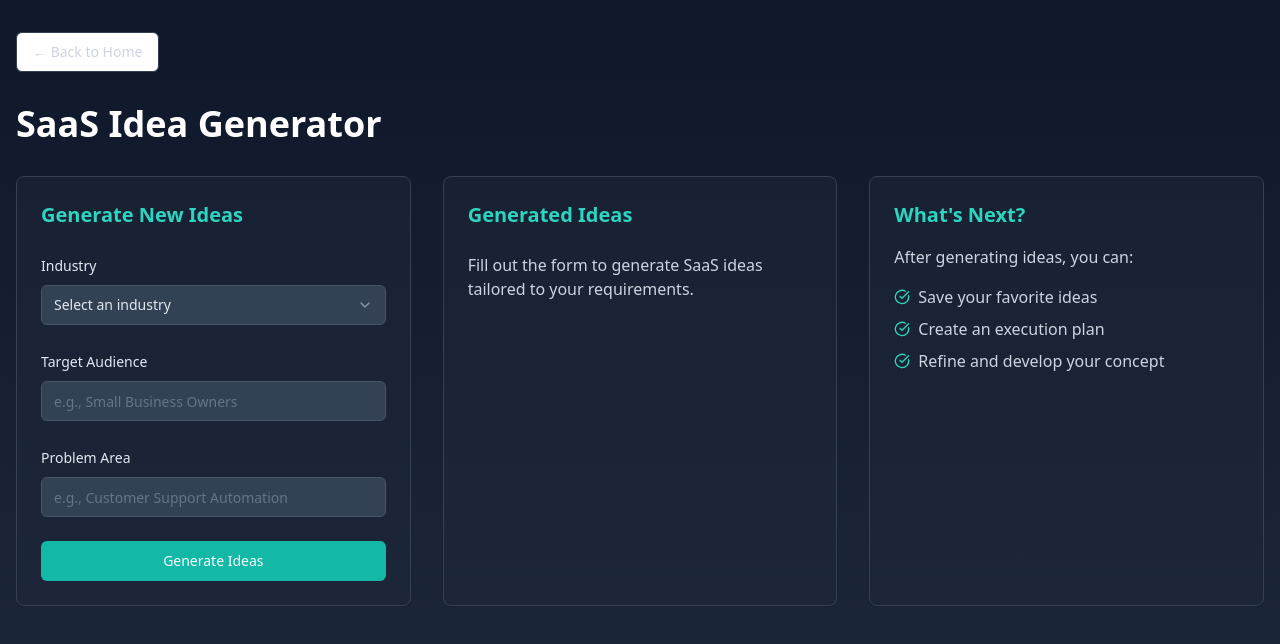
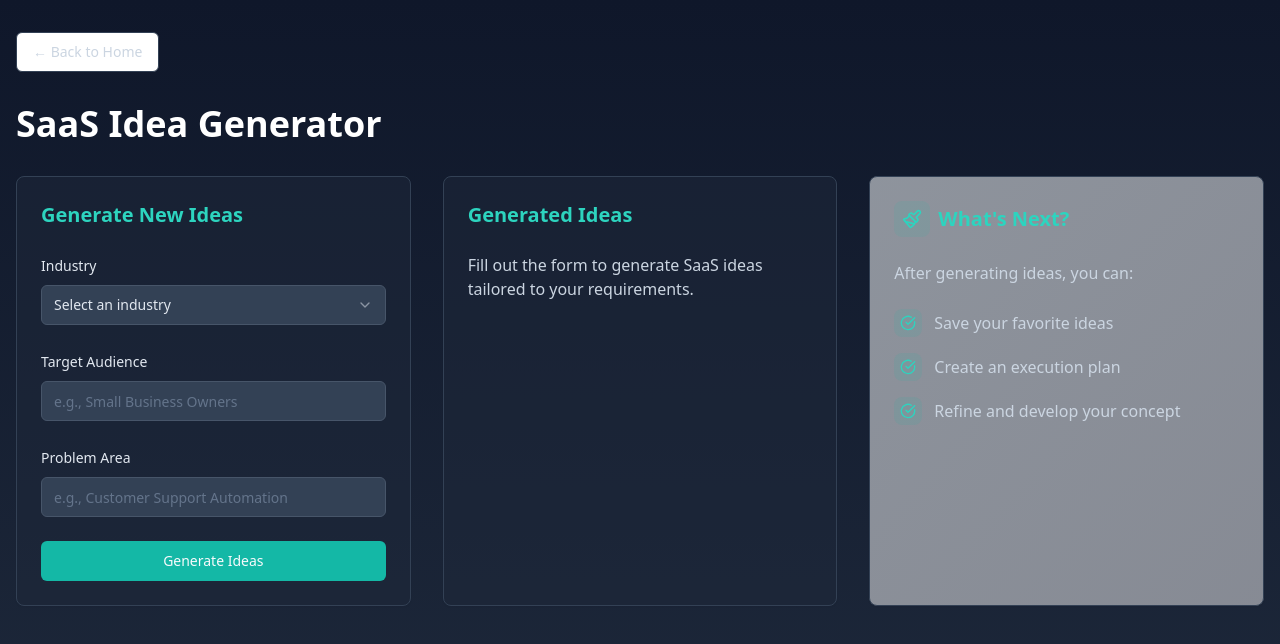
Before and after one commit to mahadiabdullah5251/saas-idea-inceptor, a React (Vite) app: page /generate in a window 1280 px wide. Shown: the top 644 px of the page. Built offline with nearby package versions, Linux system fonts and the light colour scheme.

Commit message:
Refine and customize design
Tweak the design, animations, and layouts via prompts or visual edits.

```diff
--- a/src/components/NextSteps.tsx
+++ b/src/components/NextSteps.tsx
@@ -1,7 +1,7 @@
 
 import { Button } from "@/components/ui/button";
 import { Card } from "@/components/ui/card";
-import { ArrowRight, CheckCircle, Clipboard, FileText } from "lucide-react";
+import { ArrowRight, CheckCircle, Clipboard, FileText, Paintbrush } from "lucide-react";
 import { useNavigate } from "react-router-dom";
 import { toast } from "sonner";
 
@@ -21,28 +21,37 @@ const NextSteps = ({ hasIdeas }: NextStepsProps) => {
   };
 
   return (
-    <Card className="p-6 bg-slate-800/50 border-slate-700">
-      <h2 className="text-xl font-semibold mb-4 text-teal-400">What's Next?</h2>
+    <Card className="p-6 bg-gradient-to-br from-slate-800/50 to-slate-900/50 border-slate-700 transition-all duration-300 hover:border-teal-500/50">
+      <h2 className="text-xl font-semibold mb-6 text-teal-400 flex items-center gap-2">
+        <span className="bg-teal-500/10 p-2 rounded-lg">
+          <Paintbrush className="w-5 h-5" />
+        </span>
+        What's Next?
+      </h2>
 
       {hasIdeas ? (
-        <div className="space-y-4">
-          <div className="flex items-start gap-3">
-            <CheckCircle className="text-teal-400 mt-0.5" size={18} />
+        <div className="space-y-6">
+          <div className="group flex items-start gap-3 transition-all duration-300 hover:translate-x-1">
+            <span className="mt-0.5 p-1.5 rounded-lg bg-teal-500/10 text-teal-400">
+              <CheckCircle className="w-4 h-4" />
+            </span>
             <div>
-              <h3 className="font-medium text-slate-200">Ideas Generated</h3>
-              <p className="text-sm text-slate-300">You've successfully generated SaaS ideas</p>
+              <h3 className="font-medium text-slate-200 group-hover:text-teal-400 transition-colors">Ideas Generated</h3>
+              <p className="text-sm text-slate-400">You've successfully generated SaaS ideas</p>
             </div>
           </div>
 
-          <div className="flex items-start gap-3">
-            <Clipboard className="text-slate-300 mt-0.5" size={18} />
+          <div className="group flex items-start gap-3 transition-all duration-300 hover:translate-x-1">
+            <span className="mt-0.5 p-1.5 rounded-lg bg-slate-700/50 text-slate-300 group-hover:bg-teal-500/10 group-hover:text-teal-400">
+              <Clipboard className="w-4 h-4" />
+            </span>
             <div>
-              <h3 className="font-medium text-slate-200">Save Your Ideas</h3>
-              <p className="text-sm text-slate-300 mb-2">Keep your ideas for future reference</p>
+              <h3 className="font-medium text-slate-200 group-hover:text-teal-400 transition-colors">Save Your Ideas</h3>
+              <p className="text-sm text-slate-400 mb-3">Keep your ideas for future reference</p>
               <Button
                 variant="outline"
                 size="sm"
-                className="text-slate-300 border-slate-600 hover:bg-slate-700"
+                className="text-slate-300 border-slate-600 hover:bg-slate-700 hover:text-teal-400 transition-all duration-300"
                 onClick={copyToClipboard}
               >
                 Copy to Clipboard
@@ -50,38 +59,47 @@ const NextSteps = ({ hasIdeas }: NextStepsProps) => {
             </div>
           </div>
 
-          <div className="flex items-start gap-3">
-            <FileText className="text-slate-300 mt-0.5" size={18} />
+          <div className="group flex items-start gap-3 transition-all duration-300 hover:translate-x-1">
+            <span className="mt-0.5 p-1.5 rounded-lg bg-slate-700/50 text-slate-300 group-hover:bg-teal-500/10 group-hover:text-teal-400">
+              <FileText className="w-4 h-4" />
+            </span>
             <div>
-              <h3 className="font-medium text-slate-200">Plan Execution</h3>
-              <p className="text-sm text-slate-300 mb-2">Move forward with your favorite idea</p>
+              <h3 className="font-medium text-slate-200 group-hover:text-teal-400 transition-colors">Plan Execution</h3>
+              <p className="text-sm text-slate-400 mb-3">Move forward with your favorite idea</p>
               <Button
-                className="bg-teal-500 hover:bg-teal-600 text-white"
+                className="bg-teal-500 hover:bg-teal-600 text-white transition-all duration-300 group-hover:translate-x-1"
                 size="sm"
                 onClick={() => navigate("/execute")}
               >
-                Start Execution Plan <ArrowRight className="ml-1" size={16} />
+                Start Execution Plan
+                <ArrowRight className="w-4 h-4 transition-transform group-hover:translate-x-1" />
               </Button>
             </div>
           </div>
         </div>
       ) : (
-        <div className="space-y-4">
+        <div className="space-y-6 animate-fade-in">
           <p className="text-slate-300">
             After generating ideas, you can:
           </p>
-          <ul className="space-y-2 text-slate-300">
-            <li className="flex items-center gap-2">
-              <CheckCircle className="text-teal-400" size={16} />
-              <span>Save your favorite ideas</span>
+          <ul className="space-y-4">
+            <li className="flex items-center gap-3 transition-all duration-300 hover:translate-x-1">
+              <span className="p-1.5 rounded-lg bg-teal-500/10 text-teal-400">
+                <CheckCircle className="w-4 h-4" />
+              </span>
+              <span className="text-slate-300">Save your favorite ideas</span>
             </li>
-            <li className="flex items-center gap-2">
-              <CheckCircle className="text-teal-400" size={16} />
-              <span>Create an execution plan</span>
+            <li className="flex items-center gap-3 transition-all duration-300 hover:translate-x-1">
+              <span className="p-1.5 rounded-lg bg-teal-500/10 text-teal-400">
+                <CheckCircle className="w-4 h-4" />
+              </span>
+              <span className="text-slate-300">Create an execution plan</span>
             </li>
-            <li className="flex items-center gap-2">
-              <CheckCircle className="text-teal-400" size={16} />
-              <span>Refine and develop your concept</span>
+            <li className="flex items-center gap-3 transition-all duration-300 hover:translate-x-1">
+              <span className="p-1.5 rounded-lg bg-teal-500/10 text-teal-400">
+                <CheckCircle className="w-4 h-4" />
+              </span>
+              <span className="text-slate-300">Refine and develop your concept</span>
             </li>
           </ul>
         </div>
```
